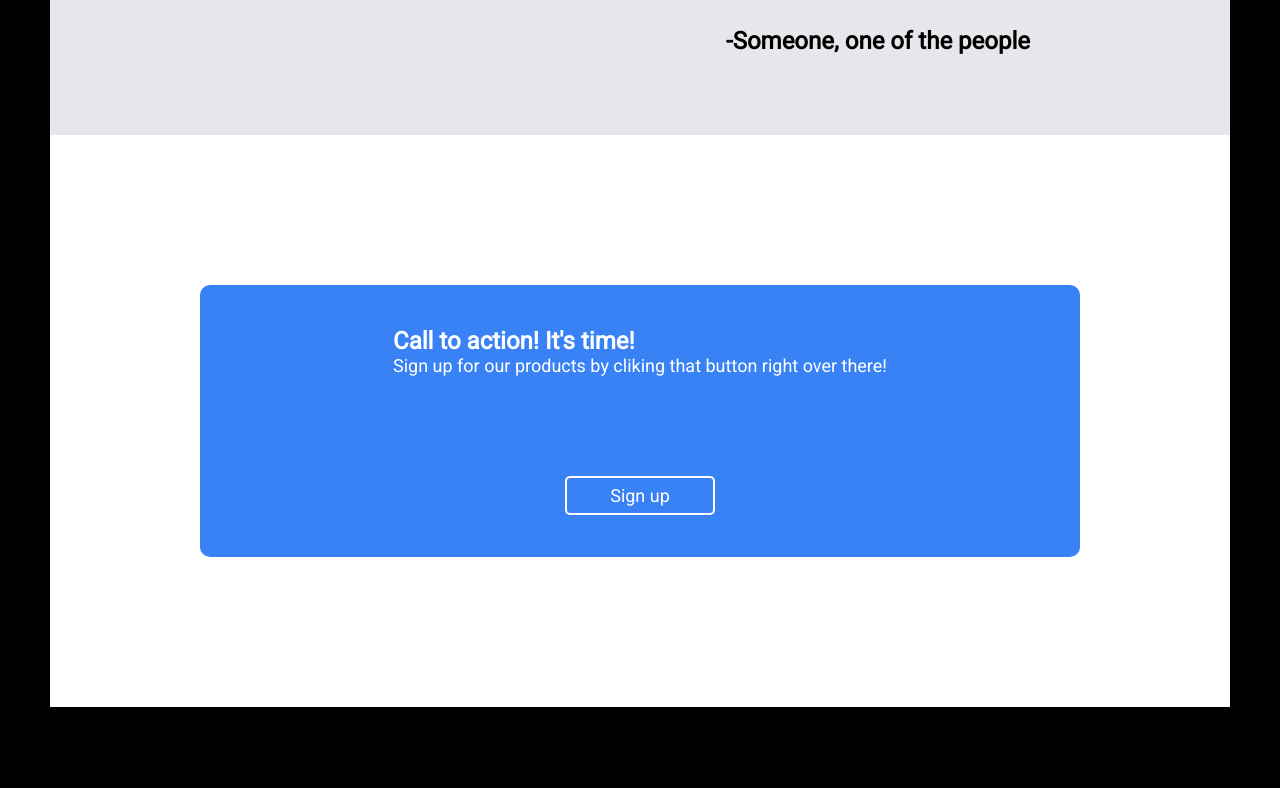
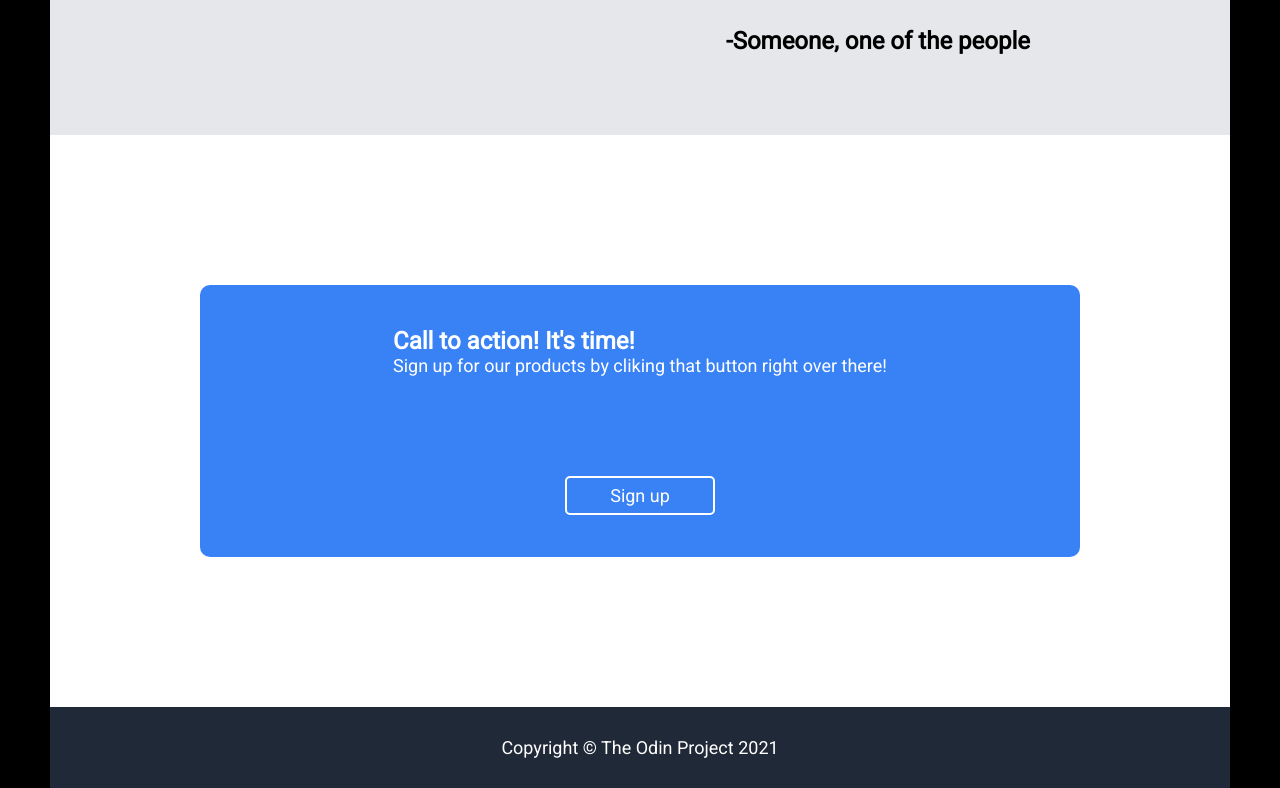
Before and after one commit to Dimm005/The_Odin_Landing, a plain HTML site: page index.html in a window 1280 px wide. Shown: the part 1347-2135 px from the top of the page. Before the commit the page ends 2054 px from the top, so only its background shows below. Drawn offline with Linux system fonts and the light colour scheme.

Commit message:
Finally! The project is finished!

```diff
--- a/index.html
+++ b/index.html
@@ -68,7 +68,9 @@
                 </div>
             </div>
         </main>
-        <footer></footer>
+        <footer>
+            <p>Copyright &copy; The Odin Project 2021</p>
+        </footer>
     </div>
 </body>
 </html>
--- a/style.css
+++ b/style.css
@@ -188,3 +188,11 @@
     color: white;
     font-size: 18px;
   }
+
+  footer {
+    background-color: #1f2937;
+    padding: 30px;
+    color: white;
+    text-align: center;
+    font-size: 18px;
+  }
```
